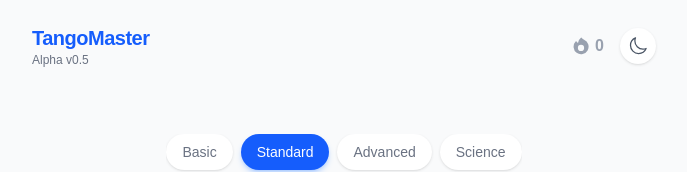
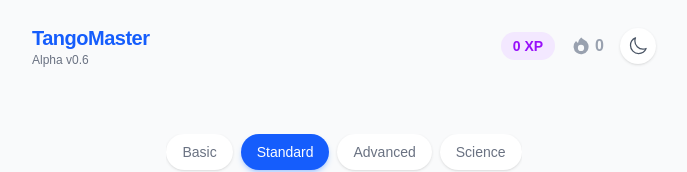
Before and after one commit to hiroshi-tsutsui/TangoMaster, a Next.js app: page / in a window 1280 px wide. Shown: the top 172 px of the page, without its empty margins (296-983 px from the left). Built offline with nearby package versions, Linux system fonts and the light colour scheme.

Commit message:
feat(gamification): add XP system

```diff
--- a/app/page.tsx
+++ b/app/page.tsx
@@ -10,6 +10,7 @@ export default function Home() {
   const [darkMode, setDarkMode] = useState(false);
   const [mounted, setMounted] = useState(false);
   const [streak, setStreak] = useState(0);
+  const [xp, setXp] = useState(0);
   const [streakUpdatedToday, setStreakUpdatedToday] = useState(false);
 
   const currentList = VOCAB_DATA[category];
@@ -44,6 +45,11 @@ export default function Home() {
     setCurrentIndex(nextIndex);
     setIsRevealed(false);
     updateStreak();
+
+    // XP Logic
+    const newXp = xp + 10;
+    setXp(newXp);
+    localStorage.setItem('vocab_xp', newXp.toString());
   };
 
   const handleReveal = () => {
@@ -61,7 +67,7 @@ export default function Home() {
   };
 
   const handleShare = () => {
-    const text = `🔥 I'm on a ${streak}-day streak learning English on TangoMaster! Can you beat me? #TangoMaster #Study`;
+    const text = `🔥 I'm on a ${streak}-day streak and have ${xp} XP on TangoMaster! Can you beat me? #TangoMaster #Study`;
     const url = "https://twitter.com/intent/tweet?text=" + encodeURIComponent(text);
     window.open(url, '_blank');
   };
@@ -73,10 +79,13 @@ export default function Home() {
       setDarkMode(true);
     }
 
-    // Streak Logic
+    // Load Data
     const savedStreak = parseInt(localStorage.getItem('vocab_streak') || '0', 10);
+    const savedXp = parseInt(localStorage.getItem('vocab_xp') || '0', 10);
     const lastDate = localStorage.getItem('vocab_last_date');
     const today = getTodayString();
+
+    setXp(savedXp);
 
     if (lastDate === today) {
       setStreak(savedStreak);
@@ -110,7 +119,9 @@ export default function Home() {
     window.addEventListener('keydown', handleKeyDown);
     return () => window.removeEventListener('keydown', handleKeyDown);
     // eslint-disable-next-line react-hooks/exhaustive-deps
-  }, [isRevealed, currentIndex, category]);
+  }, [isRevealed, currentIndex, category, xp]); // Added xp dependency to keep handleNext fresh? actually state closure might be an issue if effect binds old handleNext.
+  // Wait, handleNext uses 'xp' from closure. If I don't update the effect dependency or use functional update, it might be stale?
+  // Actually, functional update is safer: setXp(prev => prev + 10).
 
   return (
     <div className={`min-h-screen transition-colors duration-300 ${mounted && darkMode ? 'bg-gray-900 text-gray-100' : 'bg-gray-50 text-gray-800'}`}>
@@ -120,10 +131,15 @@ export default function Home() {
         <header className="absolute top-0 left-0 w-full p-6 flex justify-between items-center max-w-2xl mx-auto right-0">
           <div>
             <h1 className={`text-xl font-bold tracking-tight ${mounted && darkMode ? 'text-blue-400' : 'text-blue-600'}`}>TangoMaster</h1>
-            <p className={`text-xs ${mounted && darkMode ? 'text-gray-400' : 'text-gray-500'}`}>Alpha v0.5</p>
+            <p className={`text-xs ${mounted && darkMode ? 'text-gray-400' : 'text-gray-500'}`}>Alpha v0.6</p>
           </div>
 
           <div className="flex items-center gap-4">
+             {/* XP Display */}
+             <div className={`text-sm font-bold px-3 py-1 rounded-full ${mounted && darkMode ? 'bg-gray-800 text-purple-400' : 'bg-purple-100 text-purple-600'}`}>
+              {xp} XP
+            </div>
+
             {/* Streak Display */}
             <button
               onClick={handleShare}
```
